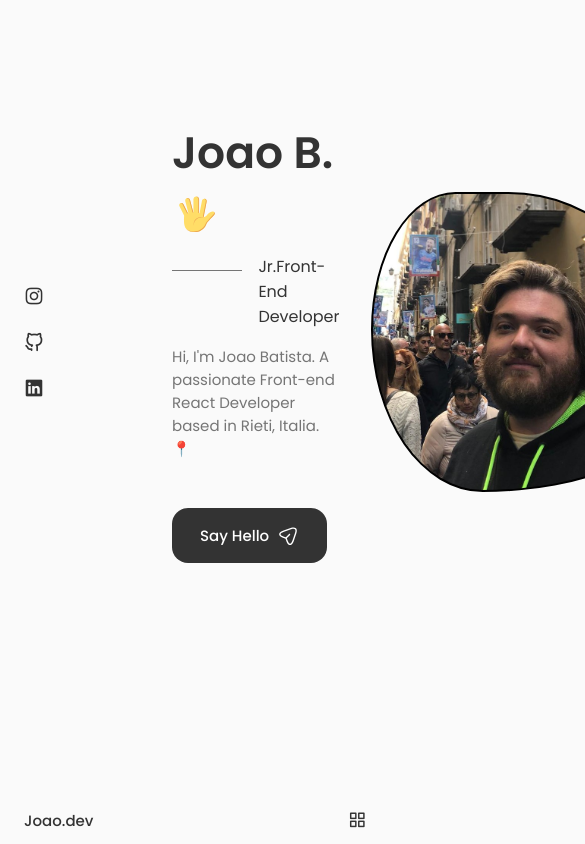
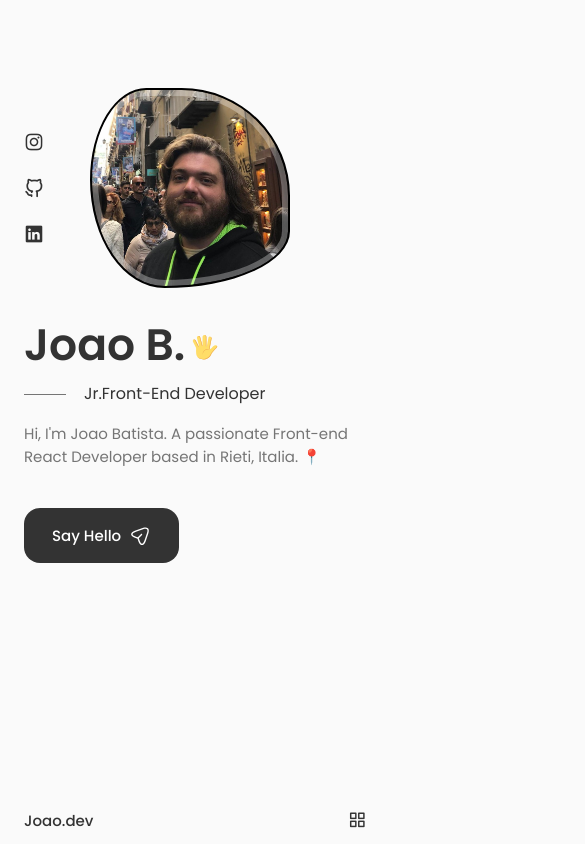
Before and after one commit to joaofilho92/porfolio-app, a React (Create React App) app: page / in a window 390 px wide. Shown: the top 844 px of the page, 585 px wide, since content can reach past the window. Built offline with nearby package versions, Linux system fonts and the light colour scheme.

Commit message:
Home Component

```diff
--- a/src/App.css
+++ b/src/App.css
@@ -172,6 +172,7 @@
 /*=============== BREAKPOINTS ===============*/
 /* For large devices */
 @media screen and (max-width: 992px) {
+
   .container {
     margin-left: var(--mb-1-5);
     margin-right: var(--mb-1-5);
@@ -189,6 +190,7 @@
 
 /* For medium devices */
 @media screen and (max-width: 768px) {
+
   body {
     margin: 0 0 var(--header-height) 0;
   }
@@ -207,6 +209,7 @@
 
 /* For small devices */
 @media screen and (max-width: 350px) {
+
   :root {
     --big-font-size: 2.25rem;
   }
--- a/src/components/Home/Data.jsx
+++ b/src/components/Home/Data.jsx
@@ -2,7 +2,7 @@
 
 const Data = () => {
   return (
-    <div className="homa__data">
+    <div className="home__data">
       <h1 className="home__title">
         Joao B.
         <svg
--- a/src/components/Home/Home.css
+++ b/src/components/Home/Home.css
@@ -1,3 +1,7 @@
+.home__container {
+    row-gap: 7rem;
+}
+
 .home__content {
     grid-template-columns: 116px repeat(2, 1fr);
     padding-top: 5.5rem;
@@ -60,15 +64,15 @@
     background-position: center;
     background-size: cover;
     border: 2px solid black;
-    box-shadow: inset 0 0 0 9px rgb(255, 255, 255 / 30%);
+    box-shadow: inset 0 0 0 9px rgb(255 255 255 / 30%);
     order: 1;
     justify-self: center;
     width: 300px;
     height: 300px;
-    animation: profile__animated 8s ease-in-out infinite 1s;
+    animation: profile__animate 8s ease-in-out infinite 1s;
 }
 
-@keyframes profile__animated {
+@keyframes profile__animate {
     0% {
         border-radius: 60% 40% 30% 70%/60% 30% 70% 40%;
     }
@@ -81,3 +85,115 @@
         border-radius: 60% 40% 30% 70%/60% 30% 70% 40%;
     }
 }
+
+.home__scroll {
+    margin-left: 9.2rem;
+}
+
+.wheel {
+    animation: scroll 2s ease infinite;
+}
+
+@keyframes scroll {
+    0% {
+        transform: translateY(0);
+    }
+
+    30% {
+        transform: translateY(3.75rem);
+    }
+}
+
+.home__scroll-name {
+    color: var(--title-color);
+    font-weight: var(--font-medium);
+    margin-right: var(--mb-0-25);
+    margin-left: 2px;
+}
+
+.home__scroll-arrow {
+    font-size: 1.25rem;
+    color: var(--title-color);
+}
+
+/*=============== BREAKPOINTS ===============*/
+/* For large devices */
+@media screen and (max-width: 992px) {
+    .home__content {
+        grid-template-columns: 100px repeat(2, 1fr);
+        column-gap: 1.25rem;
+    }
+
+    .home__hand {
+        width: 26px;
+        height: 26px;
+    }
+
+    .home__subtitle {
+        padding-left: 3.75rem;
+        margin-bottom: var(--mb-1);
+    }
+
+    .home__subtitle::before {
+        width: 42px;
+        top: 0.8rem;
+    }
+
+    .home__description {
+        max-width: initial;
+        margin-bottom: var(--mb-2-5);
+    }
+
+    .home__img {
+        width: 250px;
+        height: 250px;
+        box-shadow: inset 0 0 0 8px rgb(255 255 255 / 30%);
+    }
+
+    .home__scroll {
+        margin-left: 7.5rem;
+    }
+}
+
+/* For medium devices */
+@media screen and (max-width: 768px) {
+
+    .home__content {
+        grid-template-columns: 0.5fr 3fr;
+        padding-top: 3.5rem;
+    }
+
+    .home__img {
+        order: initial;
+        justify-self: initial;
+    }
+
+    .home__data {
+        grid-column: 1/3;
+    }
+
+    .home__img {
+        box-shadow: inset 0 0 0 6px rgb(255 255 255 / 30%);
+        width: 200px;
+        height: 200px;
+    }
+
+    .home__scroll {
+        display: none;
+    }
+}
+
+
+/* For small devices */
+@media screen and (max-width: 350px) {
+
+    .home__img {
+        width: 180px;
+        height: 180px;
+    }
+
+    .home__hand {
+        width: 22px;
+        height: 22px;
+    }
+}
--- a/src/components/Home/Home.jsx
+++ b/src/components/Home/Home.jsx
@@ -2,6 +2,7 @@
 import './Home.css';
 import Data from './Data'
 import Social from './Social';
+import ScrollDown from './ScrollDown';
 
 const Home = () => {
   return (
@@ -14,6 +15,7 @@
 
                 <Data />
             </div>
+            <ScrollDown/>
         </div>
     </section>
   )
--- /dev/null
+++ b/src/components/Home/ScrollDown.jsx
@@ -0,0 +1,49 @@
+import React from 'react'
+
+const ScrollDown = () => {
+  return (
+    <div className="home__scroll">
+      <a href="" className="home__scroll-button button--flex">
+        <svg
+          width="32px"
+          height="32px"
+          class="home__scroll-mouse"
+          viewBox="0 0 247 390"
+          version="1.1"
+          xmlns="http://www.w3.org/2000/svg"
+          xmlnsXlink="http://www.w3.org/1999/xlink"
+          style={{
+            fillRule: "evenodd",
+            clipRule: "evenodd",
+            strokeLinecap: "round",
+            strokeLinejoin: "round",
+            strokeMiterlimit: "1.5",
+          }}
+        >
+          <path
+            class="wheel"
+            d="M123.359,79.775l0,72.843"
+            style={{
+              fill: "none",
+              stroke: "var (--title-color)",
+              strokeWidth: "20px",
+            }}
+          ></path>
+          <path
+            id="mouse"
+            d="M236.717,123.359c0,-62.565 -50.794,-113.359 -113.358,-113.359c-62.565,0 -113.359,50.794 -113.359,113.359l0,143.237c0,62.565 50.794,113.359 113.359,113.359c62.564,0 113.358,-50.794 113.358,-113.359l0,-143.237Z"
+            style={{
+              fill: "none",
+              stroke: "var (--title-color)",
+              strokeWidth: "20px",
+            }}
+          ></path>
+        </svg>
+        <span className="home__scroll-name">Scroll Down</span>
+        <i class="uil uil-arrow-down home__scroll-arrow"></i>
+      </a>
+    </div>
+  );
+}
+
+export default ScrollDown
```
